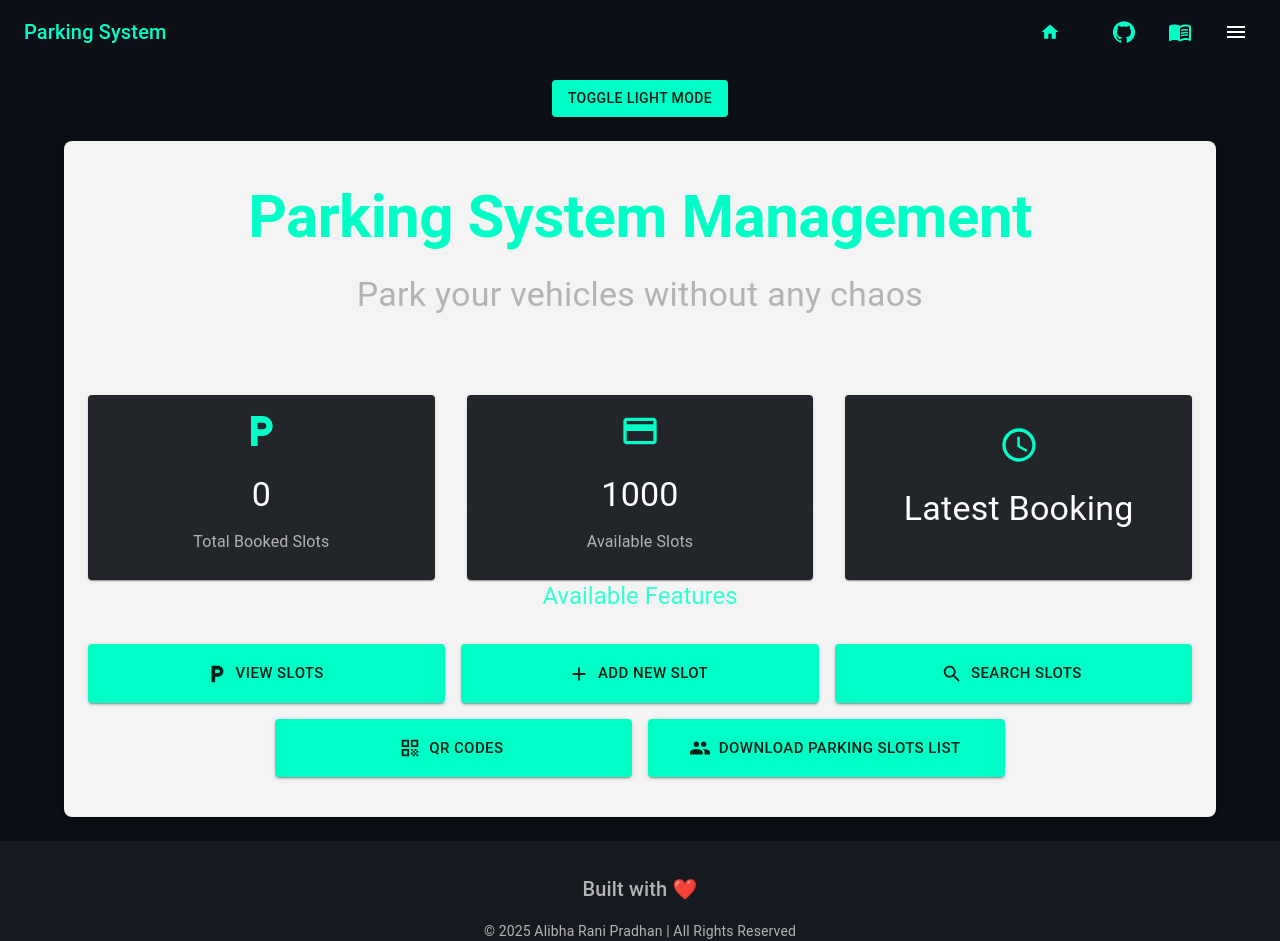
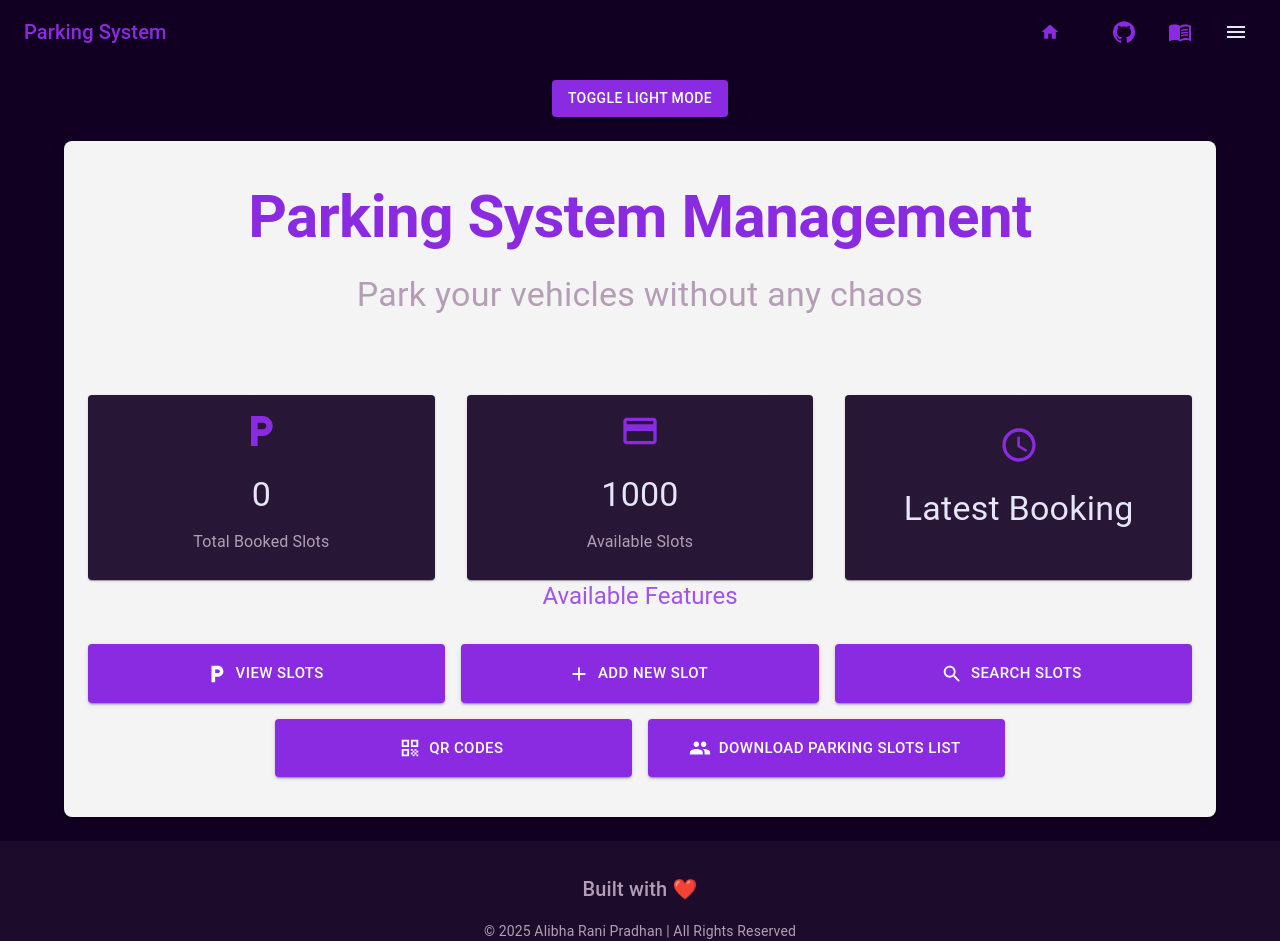
Before and after one commit to alibha04/parkingSystem, a React (Create React App) app in the folder client/: page / in a window 1280 px wide. Built offline with nearby package versions, Linux system fonts and the light colour scheme; no server answers.

Commit message:
theme changed

```diff
--- a/client/src/container/Theme.js
+++ b/client/src/container/Theme.js
@@ -1,90 +1,98 @@
 import { createTheme } from '@mui/material/styles';
 
-const neonGlowColors = {
-  base: '#0d0f17',
-  surface: '#16191f',
-  accent: '#00ffc6',
-  vibrantPink: '#ff007f',
-  neonYellow: '#ffea00',
-  textPrimary: '#ffffff',
-  textSecondary: '#b3b3b3',
-  error: '#ff1744',
-  warning: '#ff9100',
-  success: '#00e676',
-  info: '#2979ff',
-  overlay: '#212121',
-  lightBase: '#f5f5f5',
-  lightSurface: '#ffffff',
-  lightTextPrimary: '#000000',
-  lightTextSecondary: '#757575',
-  lightAccent: '#6200ea',
+const customColors = {
+  // 🌙 Dark Mode (New Purple Tones)
+  darkBase: '#110022', // Deep Space Purple
+  darkSurface: '#1C0B2B', // Dark Amethyst
+  darkAccent: '#8A2BE2', // Electric Purple
+  darkSecondary: '#C71585', // Dark Pinkish Purple
+  darkTextPrimary: '#E6E6FA', // Lavender Mist
+  darkTextSecondary: '#B39EB5', // Muted Mauve
+  darkError: '#E63946', // Deep Red
+  darkWarning: '#D72638', // Crimson
+  darkSuccess: '#7DCEA0', // Mint Green
+  darkInfo: '#9370DB', // Soft Purple
+
+  // ☀️ Light Mode (New Greens)
+  lightBase: '#F0FFF0', // Honeydew White
+  lightSurface: '#FFFFFF', // Pure White
+  lightAccent: '#145A32', // Dark Emerald
+  lightSecondary: '#1E8449', // Shamrock Green
+  lightTextPrimary: '#7DCEA0', // Mint Green
+  lightTextSecondary: '#196F3D', // Deep Green
+  lightError: '#FF595E', // Coral Red
+  lightWarning: '#C70039', // Deep Red (No Orange)
+  lightSuccess: '#4CAF50', // Fresh Green
+  lightInfo: '#5F7161', // Muted Olive Green
 };
 
+// 🌙 **Dark Theme**
 const darkTheme = createTheme({
   palette: {
     mode: 'dark',
     background: {
-      default: neonGlowColors.base,
-      paper: neonGlowColors.surface,
+      default: customColors.darkBase,
+      paper: customColors.darkSurface,
     },
     primary: {
-      main: neonGlowColors.accent,
+      main: customColors.darkAccent,
     },
     secondary: {
-      main: neonGlowColors.vibrantPink,
+      main: customColors.darkSecondary,
     },
     error: {
-      main: neonGlowColors.error,
+      main: customColors.darkError,
     },
     warning: {
-      main: neonGlowColors.warning,
+      main: customColors.darkWarning,
+    },
+    success: {
+      main: customColors.darkSuccess,
     },
     info: {
-      main: neonGlowColors.info,
-    },
-    success: {
-      main: neonGlowColors.success,
+      main: customColors.darkInfo,
     },
     text: {
-      primary: neonGlowColors.textPrimary,
-      secondary: neonGlowColors.textSecondary,
+      primary: customColors.darkTextPrimary,
+      secondary: customColors.darkTextSecondary,
     },
   },
 });
 
+// ☀️ **Light Theme**
 const lightTheme = createTheme({
   palette: {
     mode: 'light',
     background: {
-      default: neonGlowColors.lightBase,
-      paper: neonGlowColors.lightSurface,
+      default: customColors.lightBase,
+      paper: customColors.lightSurface,
     },
     primary: {
-      main: neonGlowColors.lightAccent,
+      main: customColors.lightAccent,
     },
     secondary: {
-      main: neonGlowColors.vibrantPink,
+      main: customColors.lightSecondary,
     },
     error: {
-      main: neonGlowColors.error,
+      main: customColors.lightError,
     },
     warning: {
-      main: neonGlowColors.warning,
+      main: customColors.lightWarning,
+    },
+    success: {
+      main: customColors.lightSuccess,
     },
     info: {
-      main: neonGlowColors.info,
-    },
-    success: {
-      main: neonGlowColors.success,
+      main: customColors.lightInfo,
     },
     text: {
-      primary: neonGlowColors.lightTextPrimary,
-      secondary: neonGlowColors.lightTextSecondary,
+      primary: customColors.lightTextPrimary,
+      secondary: customColors.lightTextSecondary,
     },
   },
 });
 
-// Export a function to create the theme based on mode
+// 📌 **Export function to create the theme based on mode**
 export const createThemeByMode = (mode) => {
   return mode === 'dark' ? darkTheme : lightTheme;
 };
```
